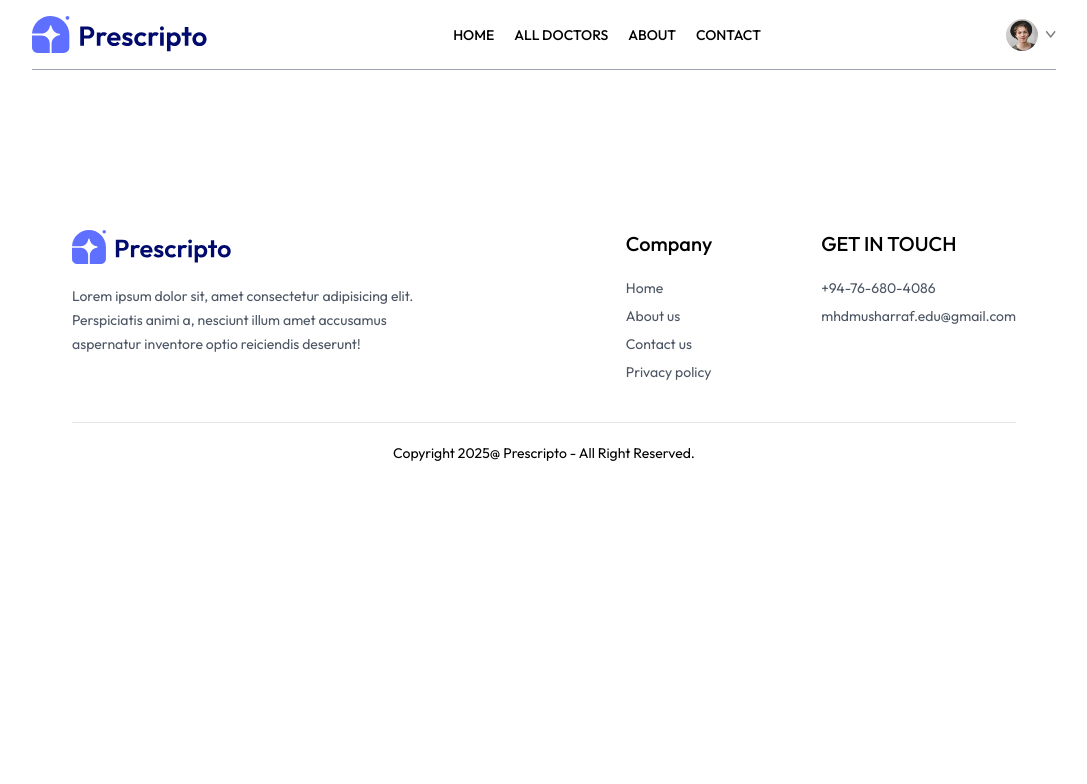
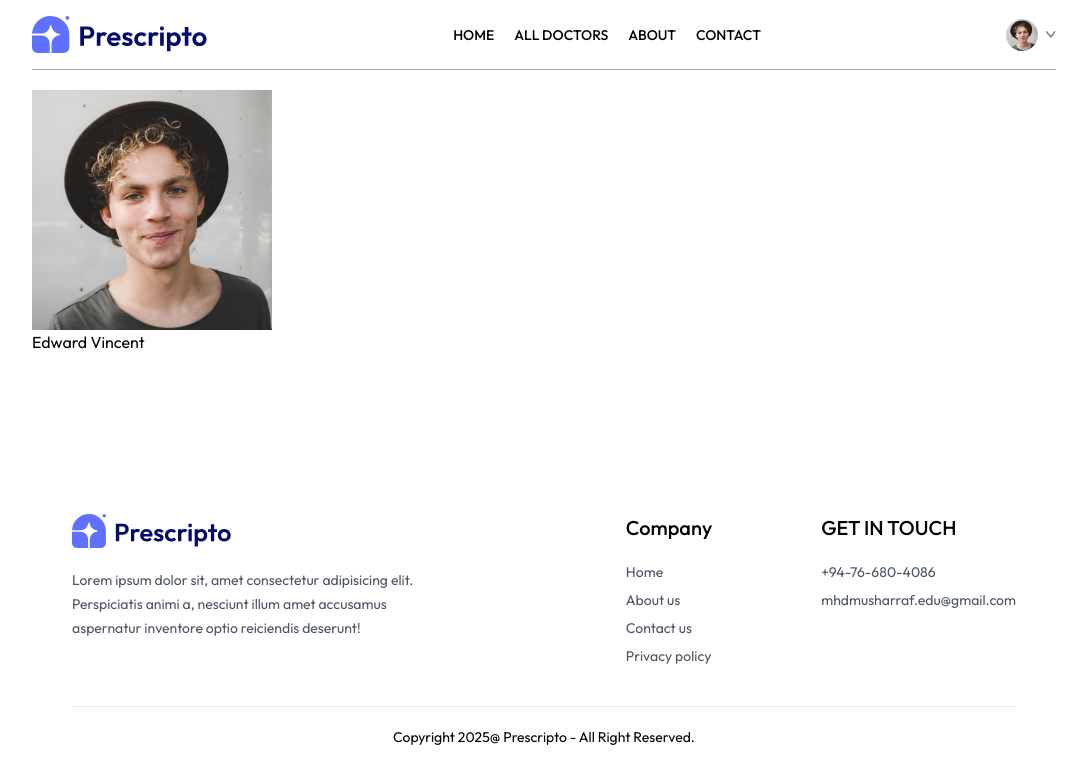
Before and after one commit to mhdmusharraf/Doctor-Appointment-Booking-App, a React (Vite) app in the folder frontend/: page /my-profile in a window 1280 px wide. Shown: the top 784 px of the page, without its empty margins (96-1183 px from the left). Built offline with nearby package versions, Linux system fonts and the light colour scheme.

Commit message:
Working on profile

```diff
--- a/frontend/src/pages/MyProfile.jsx
+++ b/frontend/src/pages/MyProfile.jsx
@@ -1,9 +1,31 @@
-import React from 'react'
+import React, { useState } from 'react'
+import {assets} from '../assets/assets'
 
 const MyProfile = () => {
+
+  const [userData,setUserData]=useState({
+    name: 'Edward Vincent',
+    image:assets.profile_pic,
+    email: 'edwardvincent@gmail.com',
+    phone: '+1 123 456 7890',
+    address:{
+      line1:'57th Cross, Richmond',
+      line2:'Circle, Church Road, London',
+    },
+    gender:'Male',
+    dob:'2000-01-01',
+  })
+
+  const [isEdit,setIsEdit]=useState(false)
+
   return (
     <div>
-
+      <img src={userData.image} alt="" />
+      {
+        isEdit ?
+        <input type='text' value={userData.name} onChange={e=>setUserData(prev=>({...prev,name:e.target.value}))}/>:
+        <p>{userData.name}</p>
+      }
     </div>
   )
 }
```
